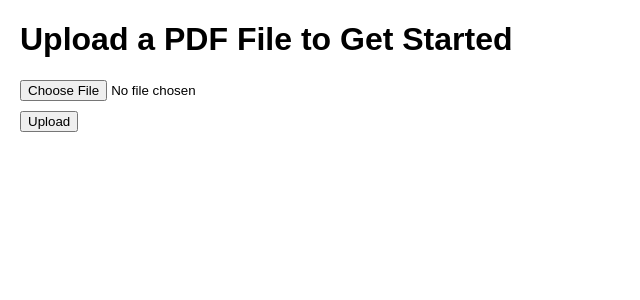
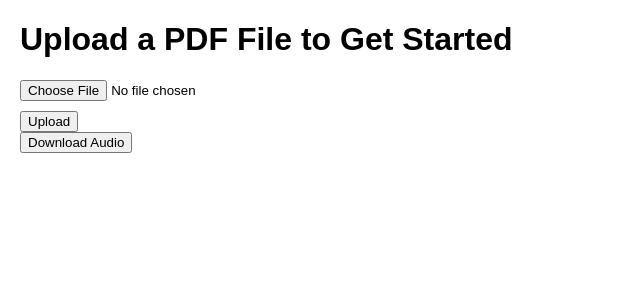
Before and after one commit to brosmar18/pdf-to-audio, a Flask app: page / in a window 1280 px wide. Shown: the top 300 px of the page, without its empty margins (0-640 px from the left). Run offline with Flask 3, Linux system fonts and the light colour scheme.

Commit message:
download button added

```diff
--- a/app/templates/index.html
+++ b/app/templates/index.html
@@ -9,9 +9,12 @@
   </head>
   <body>
     <h1>Upload a PDF File to Get Started</h1>
-    <form action="/" method="post" enctype="multipart/form-data">
-      <input type="file" name="pdf_file" accept=".pdf">
+    <form id="uploadForm" action="/" method="post" enctype="multipart/form-data">
+      <input type="file" name="pdf_file" accept=".pdf" onchange="submitForm()">
       <input type="submit" value="Upload">
     </form>
+    <a href="{{ download_link }}" download>
+      <button>Download Audio</button>
+    </a>
   </body>
 </html>
```
